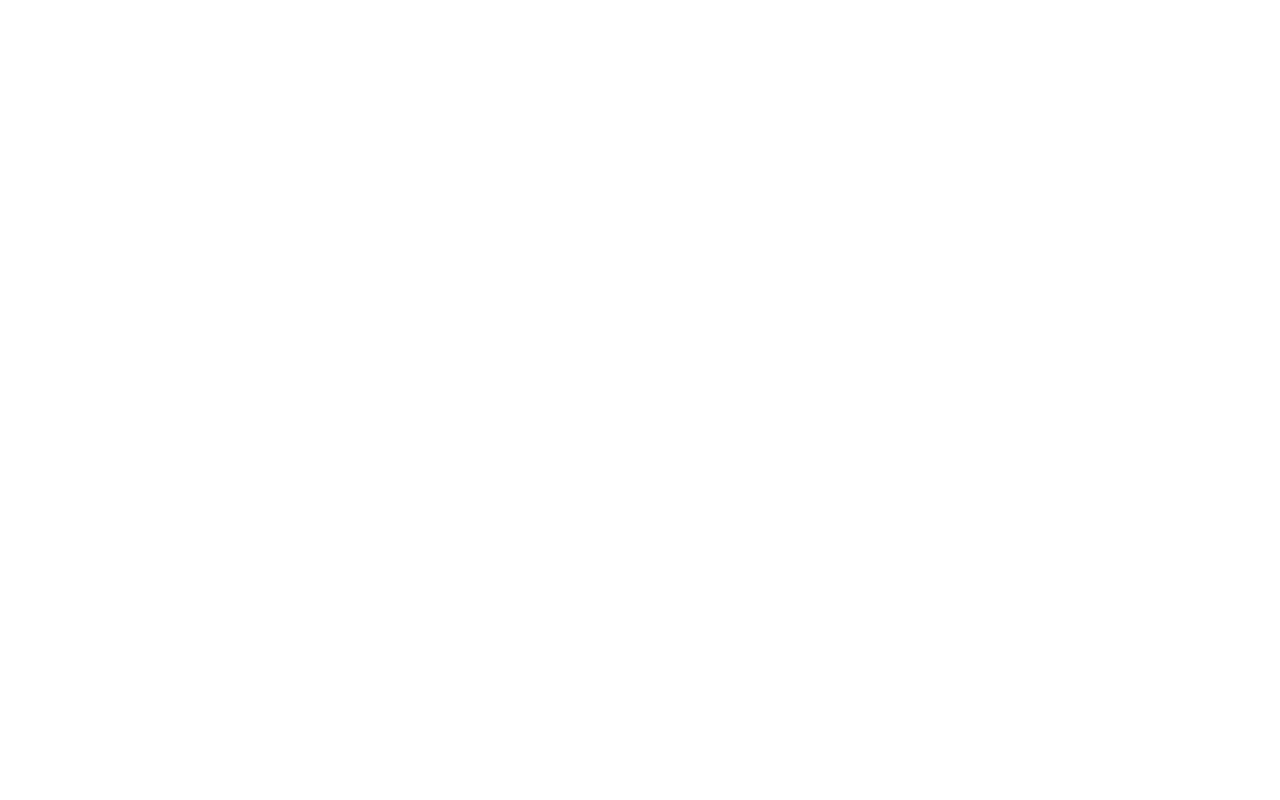
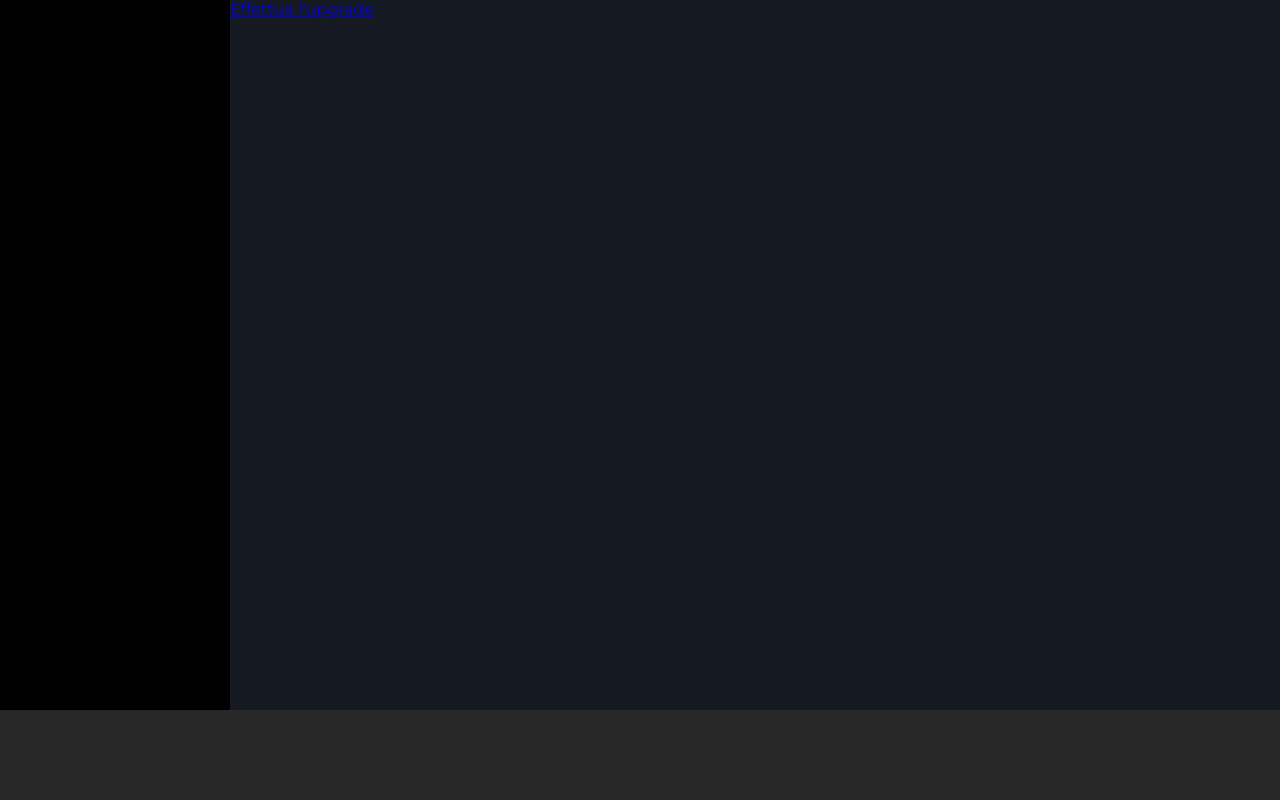
Before and after one commit to Tolihama/html-css-spotifyweb, a plain HTML site: page index.html in a window 1280 px wide. Drawn offline with Linux system fonts and the light colour scheme.

Commit message:
Layout scaffolding

```diff
--- a/css/main.css
+++ b/css/main.css
@@ -5,3 +5,38 @@
     box-sizing: border-box;
     font-family: 'Montserrat', sans-serif;
 }
+
+/* UTILITIES */
+.container {
+    min-height: 100vh;
+}
+
+.flex {
+    display: flex;
+}
+
+.flex-column {
+    flex-direction: column;
+}
+
+.flex-grow-1 {
+    flex-grow: 1;
+}
+
+/* ASIDE */
+aside {
+    width: 230px; /* TODO: debug! */
+    background: #000000;
+}
+
+/* MAIN SECTION */
+main .main-section {
+    background: #141922;
+}
+
+/* FOOTER */
+footer {
+    width: 100%;
+    height: 90px;
+    background: #282828;
+}
--- a/index.html
+++ b/index.html
@@ -15,6 +15,35 @@
     <link rel="stylesheet" href="./css/main.css">
 </head>
 <body>
+    <div class="container flex flex-column">
+        <!-- MAIN -->
+        <main class="flex flex-grow-1">
+            <!-- ASIDE: LEFT MENU -->
+            <aside>
 
+            </aside>
+
+            <!-- MAIN SECTION: NAVBAR, ALBUMS AND OTHER CONTENT -->
+            <section class="main-section flex-grow-1">
+                <div class="upgrade">
+                    <a href="#">Effettua l'upgrade</a>
+                </div>
+                <nav>
+
+                </nav>
+                <section class="recently-played"></section>
+                <section class="suggestion"></section>
+                <section class="popular-artists"></section>
+            </section>
+
+        </main>
+
+        <!-- FOOTER: MUSIC PLAYER COMANDS -->
+        <footer>
+            <div class="left"></div>
+            <div class="center"></div>
+            <div class="right"></div>
+        </footer>
+    </div>
 </body>
 </html>
```
